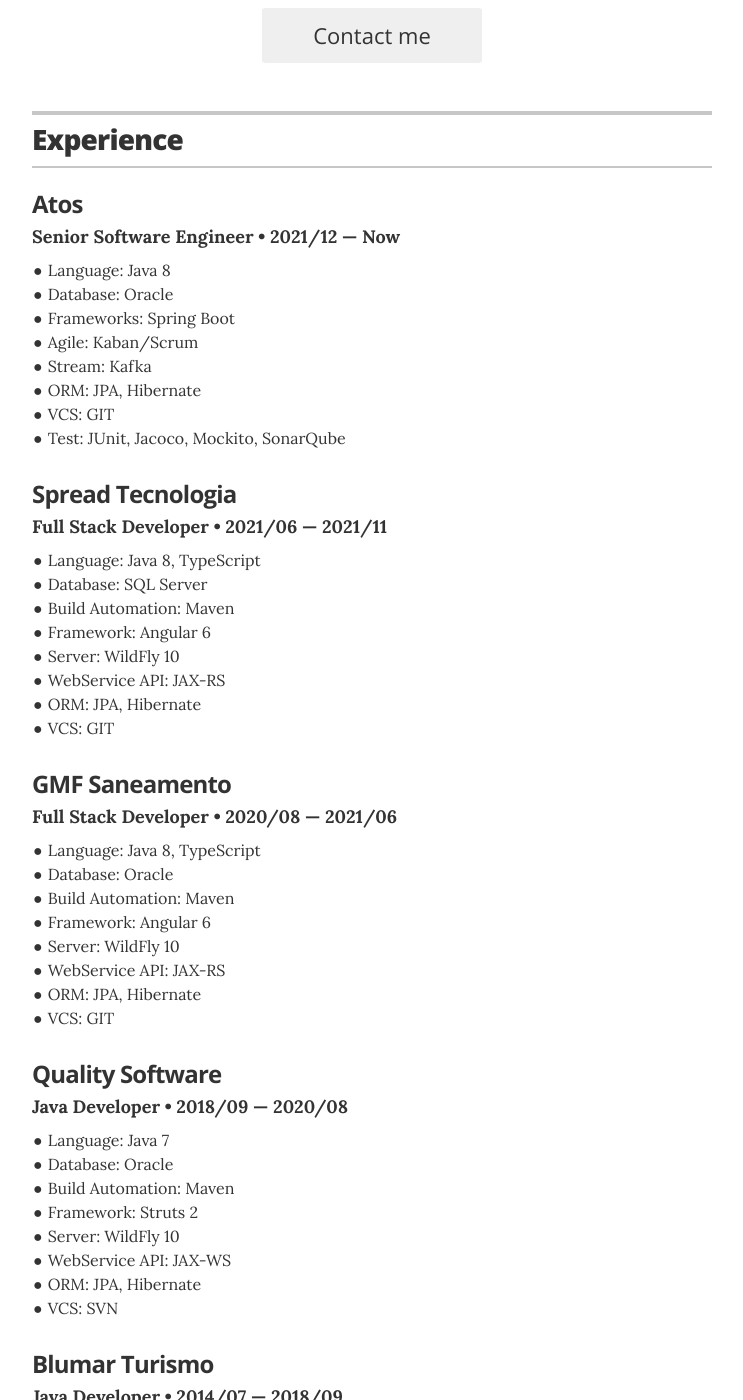
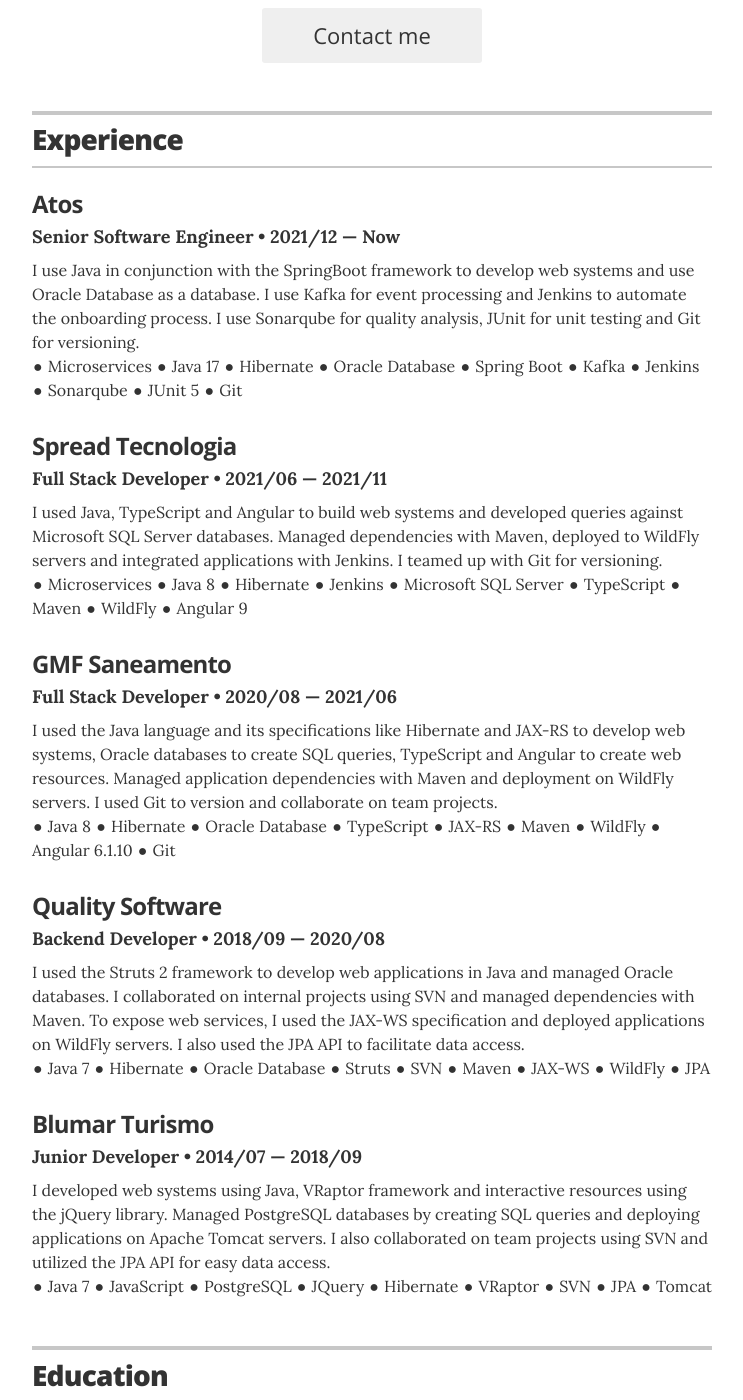
Before and after one commit to pedrobezerradev/pedrobezerradev.github.io, a Jekyll site: the page built from index.html, in a window 1280 px wide and 1400 px high, scrolled down 410 px. Shown: the whole window, without its empty margins (268-1011 px from the left). Built offline with Jekyll 4.4.1, drawn with Linux system fonts in a browser that asks for light colours; some of the changed text lies outside the part shown.

Commit message:
Update experience.yml
feat: update experiences details

```diff
--- a/_data/experience.yml
+++ b/_data/experience.yml
@@ -1,31 +1,47 @@
-# Jobs
-
 # Senior Java Developer
 - company: Atos
   position: Senior Software Engineer
   duration: 2021/12 &mdash; Now
-  summary: '● Language: Java 8 <br \> ● Database: Oracle <br \> ● Frameworks: Spring Boot <br \> ● Agile: Kaban/Scrum <br \> ● Stream: Kafka <br \> ● ORM: JPA, Hibernate <br \> ● VCS: GIT <br \> ● Test: JUnit, Jacoco, Mockito, SonarQube'
+  summary: '
+  I use Java in conjunction with the SpringBoot framework to develop web systems and use Oracle Database as a database. I use Kafka for event processing and Jenkins to automate the onboarding process. I use Sonarqube for quality analysis, JUnit for unit testing and Git for versioning.
+  <br \>
+  ● Microservices ● Java 17 ● Hibernate ● Oracle Database ● Spring Boot ● Kafka ● Jenkins ● Sonarqube ● JUnit 5 ● Git
+  '
 
 # Full Stack Developer
 - company: Spread Tecnologia
   position: Full Stack Developer
   duration: 2021/06 &mdash; 2021/11
-  summary: '● Language: Java 8, TypeScript <br \> ● Database: SQL Server <br \> ● Build Automation: Maven <br \> ● Framework: Angular 6 <br \> ● Server: WildFly 10 <br \> ● WebService API: JAX-RS <br \> ● ORM: JPA, Hibernate <br \> ● VCS: GIT'
+  summary: '
+  I used Java, TypeScript and Angular to build web systems and developed queries against Microsoft SQL Server databases. Managed dependencies with Maven, deployed to WildFly servers and integrated applications with Jenkins. I teamed up with Git for versioning.
+  <br \>
+  ● Microservices ● Java 8 ● Hibernate ● Jenkins ● Microsoft SQL Server ● TypeScript ● Maven ● WildFly ● Angular 9
+  '
 
 # Full Stack Developer
 - company: GMF Saneamento
   position: Full Stack Developer
   duration: 2020/08 &mdash; 2021/06
-  summary: '● Language: Java 8, TypeScript <br \> ● Database: Oracle <br \> ● Build Automation: Maven <br \> ● Framework: Angular 6 <br \> ● Server: WildFly 10 <br \> ● WebService API: JAX-RS <br \> ● ORM: JPA, Hibernate <br \> ● VCS: GIT'
+  summary: '
+  I used the Java language and its specifications like Hibernate and JAX-RS to develop web systems, Oracle databases to create SQL queries, TypeScript and Angular to create web resources. Managed application dependencies with Maven and deployment on WildFly servers. I used Git to version and collaborate on team projects.
+  <br \>
+  ● Java 8 ● Hibernate ● Oracle Database ● TypeScript ● JAX-RS ● Maven ● WildFly ● Angular 6.1.10 ● Git
+  '
 
-# Java Developer
+# Backend Developer
 - company: Quality Software
-  position: Java Developer
+  position: Backend Developer
   duration: 2018/09 &mdash; 2020/08
-  summary: '● Language: Java 7 <br \> ● Database: Oracle <br \> ● Build Automation: Maven <br \> ● Framework: Struts 2 <br \> ● Server: WildFly 10 <br \> ● WebService API: JAX-WS <br \> ● ORM: JPA, Hibernate <br \> ● VCS: SVN'
+  summary: '
+  I used the Struts 2 framework to develop web applications in Java and managed Oracle databases. I collaborated on internal projects using SVN and managed dependencies with Maven. To expose web services, I used the JAX-WS specification and deployed applications on WildFly servers. I also used the JPA API to facilitate data access.
+  <br \>
+  ● Java 7 ● Hibernate ● Oracle Database ● Struts ● SVN ● Maven ● JAX-WS ● WildFly ● JPA'
 
-# Java Developer
+# Junior Developer
 - company: Blumar Turismo
-  position: Java Developer
+  position: Junior Developer
   duration:  2014/07 &mdash; 2018/09
-  summary: '● Language: Java 7 <br \> ● Database: PostgreSQL <br \> ● Framework: VRaptor <br \> ● Server: Tomcat 7 <br \> ● ORM: JPA, Hibernate <br \> ● VCS: SVN'
+  summary: '
+  I developed web systems using Java, VRaptor framework and interactive resources using the jQuery library. Managed PostgreSQL databases by creating SQL queries and deploying applications on Apache Tomcat servers. I also collaborated on team projects using SVN and utilized the JPA API for easy data access.
+  <br \>
+  ● Java 7 ● JavaScript ● PostgreSQL ● JQuery ● Hibernate ● VRaptor ● SVN ● JPA ● Tomcat'
```
